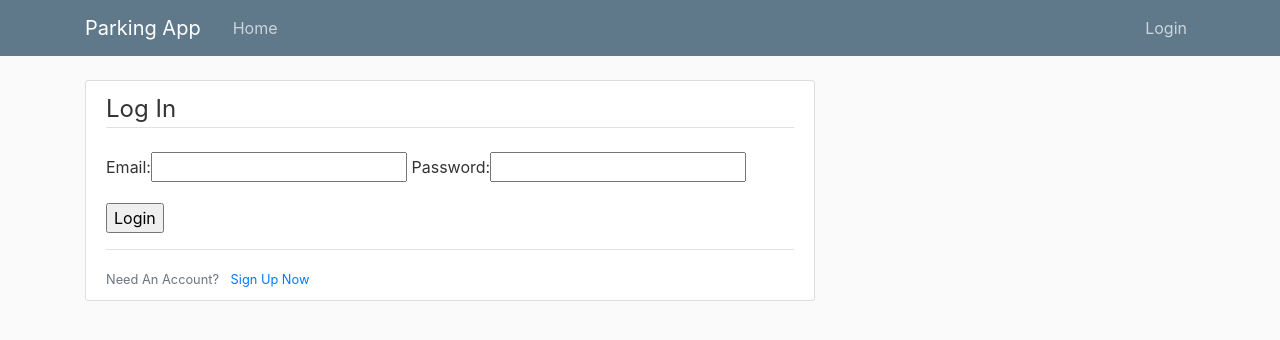
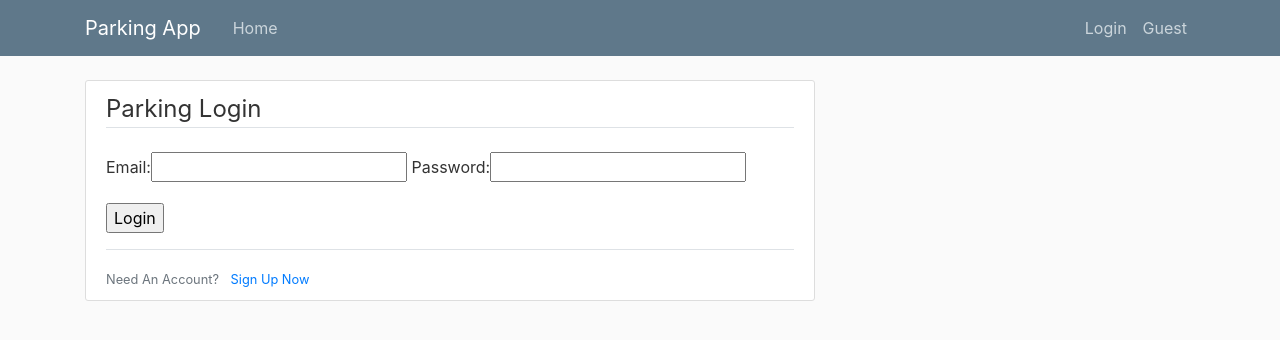
Before and after one commit to billybimbob/cs487-project, a Django app: page / in a window 1280 px wide. Shown: the top 340 px of the page. Run offline with Django 3.2, Linux system fonts and the light colour scheme; some libraries are stand-ins or nearby versions.

Commit message:
added some links

```diff
--- a/accounts/models.py
+++ b/accounts/models.py
@@ -12,7 +12,8 @@ class User(models.Model):
         return f'guest user {self.uid}' if not hasattr(self, 'member') \
         else   str(getattr(self, 'member'))
 
-def after30days(cls):
+
+def after30days():
     return timezone.now() + timedelta(days=30)
 
 class Member(models.Model):
--- a/accounts/templates/accounts/base.html
+++ b/accounts/templates/accounts/base.html
@@ -30,12 +30,14 @@
                     </div>
                     <!-- Navbar Right Side -->
                     <div class="navbar-nav">
-                        <a class="nav-item nav-link" href="#">Login</a>
+                        <a class="nav-item nav-link" href="{% url 'accounts:login' %}">Login</a>
+                        <a class="nav-item nav-link" href="{% url 'accounts:guest' %}">Guest</a>
                     </div>
                 </div>
             </div>
         </nav>
     </header>
+
     <main role="main" class="container">
         <div class="row">
             <div class="col-md-8">
--- a/accounts/templates/accounts/signin.html
+++ b/accounts/templates/accounts/signin.html
@@ -4,7 +4,7 @@
         <form action="accounts/{{ target }}" method="{{ method }}">
             {% csrf_token %}
             <fieldset class="form-group">
-                <legend class="border-bottom mb-4">Log In</legend>
+                <legend class="border-bottom mb-4">{{ title }}</legend>
                 {{ form }}
             </fieldset>
             <div class="form-group">
@@ -13,7 +13,7 @@
         </form>
         <div class="border-top pt-3">
             <small class="text-muted">
-                Need An Account? <a class="ml-2" href="#">Sign Up Now</a>
+                Need An Account? <a class="ml-2" href="{%url 'accounts:signup' %}">Sign Up Now</a>
             </small>
         </div>
     </div>
--- a/accounts/views.py
+++ b/accounts/views.py
@@ -8,6 +8,7 @@ from .forms import LoginForm, MemberForm, GuestForm
 
 def login(request):
     context = {
+        'title': 'Parking Login',
         'form': LoginForm(),
         'method': "get",
         'target': 'validate',
@@ -17,6 +18,7 @@ def login(request):
 
 def new_account(request):
     context = {
+        'title': 'Create a New Membership',
         'form': MemberForm(),
         'method': "post",
         'target': 'validate',
@@ -44,6 +46,7 @@ def mem_validate(request):
 
 def guest(request):
     context = {
+        'title': 'Guest Confirmation',
         'form': GuestForm(),
         'method': "post",
         'target': 'guest_cont',
```
